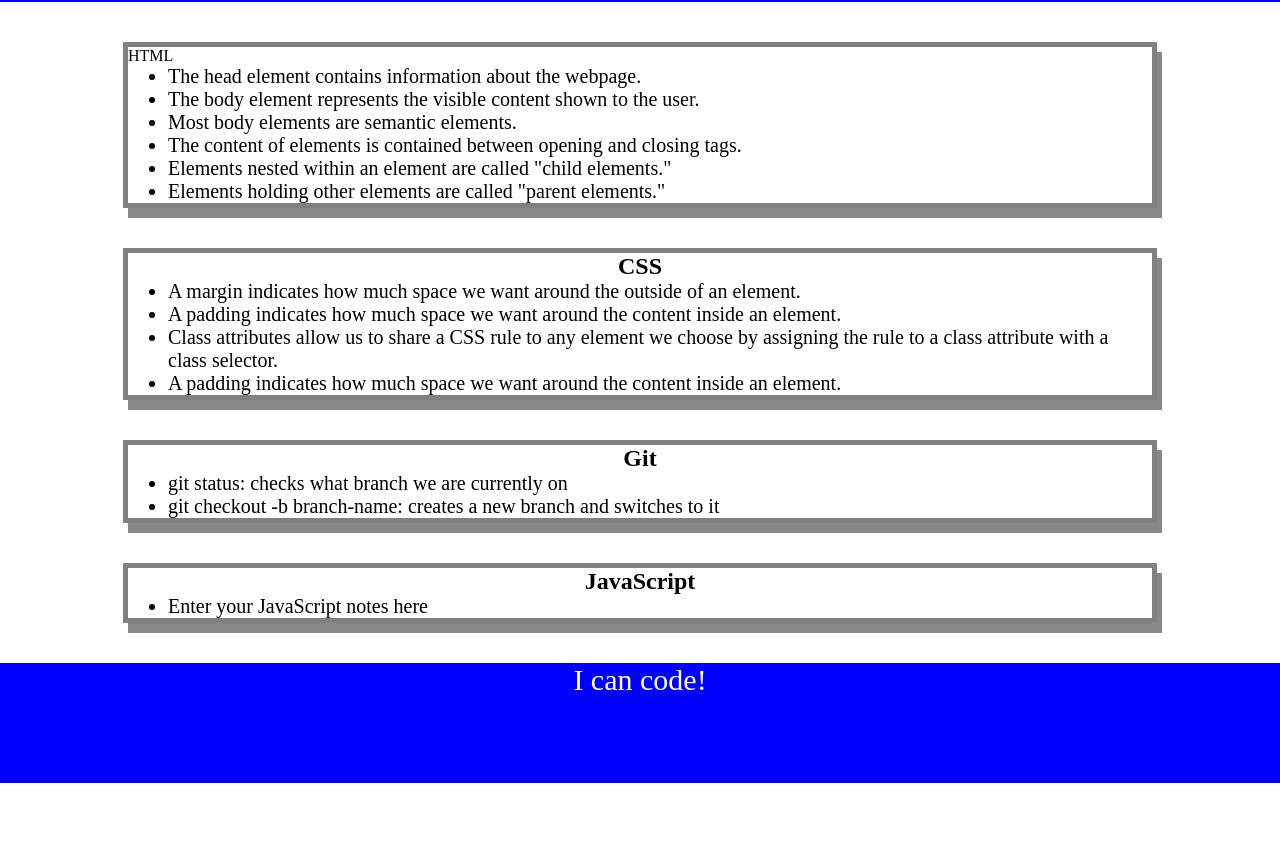
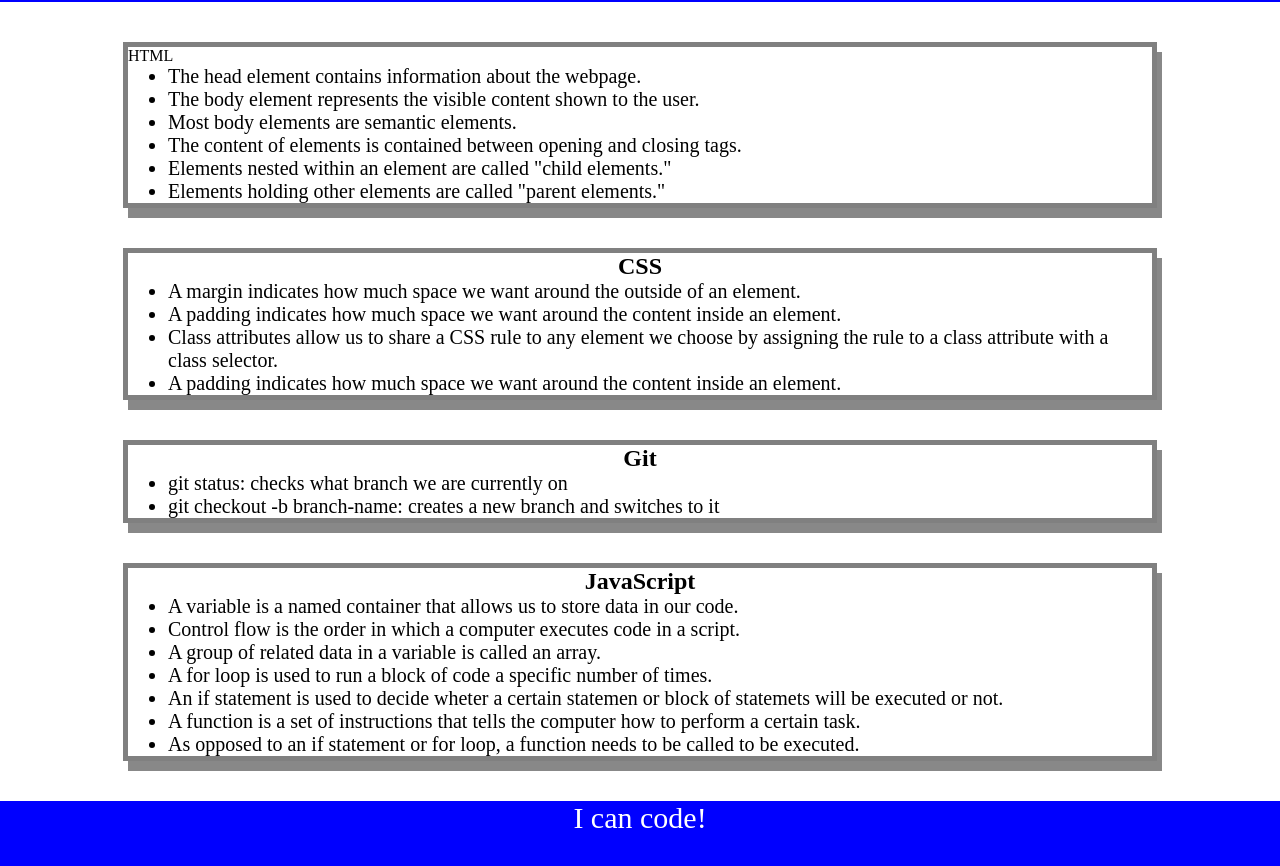
Before and after one commit to Kubikubiessa/prework-study-guide, a plain HTML site: page index.html in a window 1280 px wide. Shown: the part 118-984 px from the top of the page. Before the commit the page ends 901 px from the top, so only its background shows below. Drawn offline with Linux system fonts and the light colour scheme; a script that the page names is missing.

Commit message:
added code to html file

```diff
--- a/index.html
+++ b/index.html
@@ -53,7 +53,13 @@
       <section class="card" id="javascript-section">
         <h2>JavaScript</h2>
         <ul>
-          <li>Enter your JavaScript notes here</li>
+          <li>A variable is a named container that allows us to store data in our code.</li>
+          <li>Control flow is the order in which a computer executes code in a script.</li>
+          <li>A group of related data in a variable is called an array.</li>
+          <li>A for loop is used to run a block of code a specific number of times.</li>
+          <li>An if statement is used to decide wheter a certain statemen or block of statemets will be executed or not.</li>
+          <li>A function is a set of instructions that tells the computer how to perform a certain task.</li>
+          <li>As opposed to an if statement or for loop, a function needs to be called to be executed.</li>
         </ul>
 
       </section>
```
